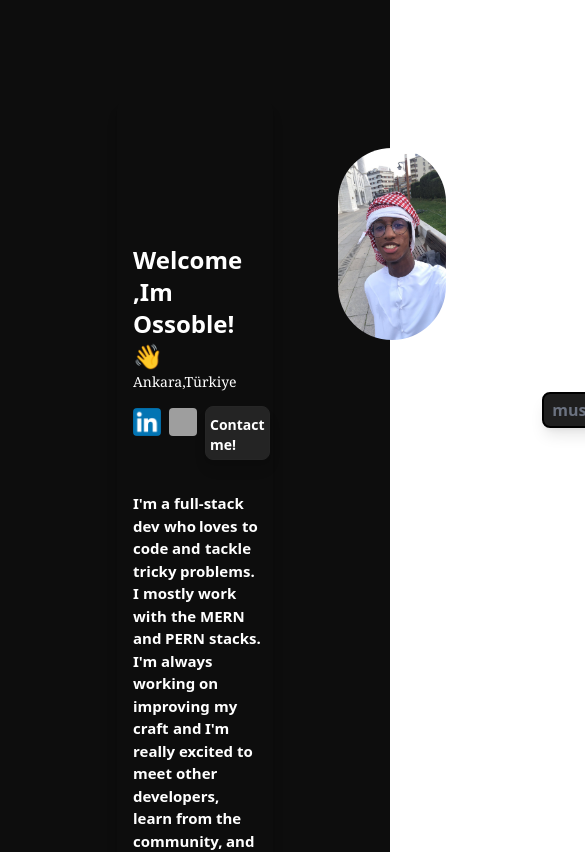
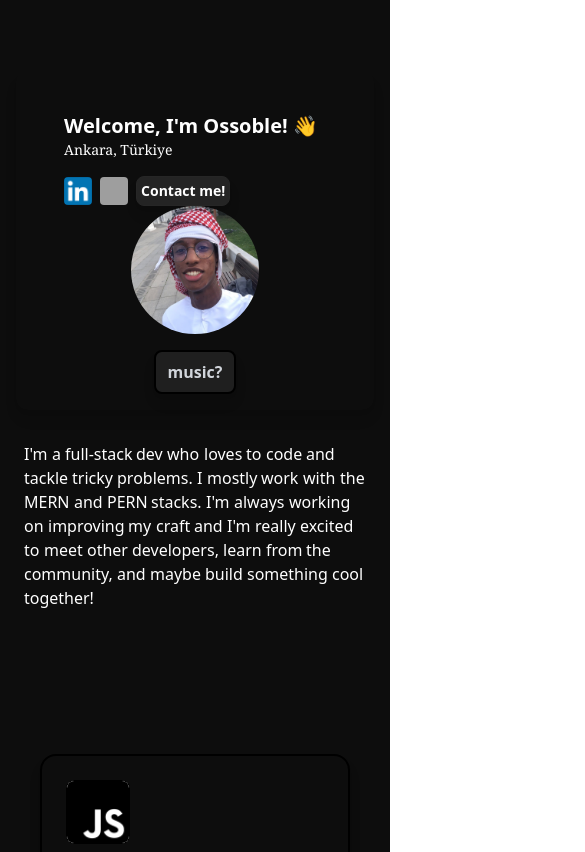
Before and after one commit to osso2k/Portfolio, a React (Vite) app: page / in a window 390 px wide. Shown: the top 852 px of the page, 585 px wide, since content can reach past the window. Built offline with nearby package versions, Linux system fonts and the light colour scheme; grey boxes are pictures that could not be loaded.

Commit message:
Responsive on all devices

```diff
--- a/src/pages/Home.jsx
+++ b/src/pages/Home.jsx
@@ -26,56 +26,68 @@ const Home = () => {
   };
 
   return (
-    <div>
-      <div className="flex flex-col w-[40%] h-screen max-h-screen  mx-auto mt-[100px] rounded-xl p-2  border-black shadow-lg">
-        <div className="flex pt-10 gap-24 pl-2">
-          <div className="flex flex-col pt-24 ">
-            <h1 className="text-2xl font-semibold">Welcome ,Im Ossoble!👋</h1>
-            <p className="text-sm font-serif">Ankara,Türkiye</p>
-            <div className="flex gap-2 pt-4">
+    <div className="min-h-screen flex items-start bg-[hsl(0,0%,5%)]">
+      <div className="w-full max-w-4xl mx-auto px-4 sm:px-6 lg:px-8 py-8">
+        <div className="flex flex-col md:flex-row items-center md:items-start rounded-xl p-4 border-black shadow-lg mt-10">
+          <div className="flex flex-col flex-1 pt-6 md:pt-24 pr-2">
+            <h1 className="text-xl md:text-2xl lg:text-3xl font-semibold">
+              Welcome, I'm Ossoble! 👋
+            </h1>
+            <p className="text-sm md:text-base font-serif">Ankara, Türkiye</p>
+            <div className="flex gap-2 pt-4 items-center">
               <img
                 className="w-7 h-7 rounded cursor-pointer hover:scale-105 transition duration-300 ease-in-out"
                 onClick={linkedIn}
                 src={linkedinImg}
-                alt="no"
+                alt="linkedin"
               />
               <img
                 className="w-7 h-7 rounded cursor-pointer hover:scale-105 transition duration-300 ease-in-out"
                 onClick={github}
                 src={githubImg}
-                alt=""
+                alt="github"
               />
               <p
-                className="text-sm pt-2 cursor-pointer bg-[hsl(0,0%,14%)] border border-[hsl(0,0%,15%)] shadow-lg hover:scale-105 transition duration-300 ease-in-out p-1 rounded-lg font-semibold mt-[-2px]"
+                className="text-sm pt-1 cursor-pointer bg-[hsl(0,0%,14%)] border border-[hsl(0,0%,15%)] shadow-lg hover:scale-105 transition duration-300 ease-in-out p-1 rounded-lg font-semibold"
                 onClick={mail}
               >
                 Contact me!
               </p>
             </div>
           </div>
+
+          <div className="flex flex-col items-center md:items-center md:ml-6">
             <img
-            className="h-48 w-48 rounded-full object-cover"
+              className="h-32 w-32 md:h-48 md:w-48 rounded-full object-cover"
               src={osso}
-            alt=""
+              alt="profile"
             />
             <button
               onClick={playPlaylist}
-            className="flex px-2 py-1 max-h-40 my-auto mb-8 bg-[hsl(0,0%,12%)] border-2 shadow-lg border-black  hover:opacity-30 text-gray-500 font-semibold rounded-lg transition duration-300 ease-in-out"
+              className="mt-4 md:mt-6 px-3 py-2 bg-[hsl(0,0%,12%)] border-2 shadow-lg border-black hover:opacity-70 text-gray-300 font-semibold rounded-lg transition duration-300 ease-in-out"
             >
               music?
             </button>
           </div>
-        <div className="pt-4 mt-4 text-right">
+        </div>
+
+        <div className="pt-4 mt-4 text-center md:text-right">
           <BlurText
             text="I'm a full-stack dev who loves to code and tackle tricky problems. I mostly work with the MERN and PERN stacks. I'm always working on improving my craft and I'm really excited to meet other developers, learn from the community, and maybe build something cool together!"
             delay={50}
             animateBy="words"
             direction="top"
-            className="text-[15px] pl-2 font-semibold"
+            className="text-md sm:text-lg md:text-xl pl-2 "
           />
         </div>
+
+        <div className="w-full mt-6">
           <Skills />
+        </div>
+
+        <div className="w-full mt-6">
           <Projects />
+        </div>
       </div>
     </div>
   );
```
Lines whose indentation alone changed are shown as unchanged.
